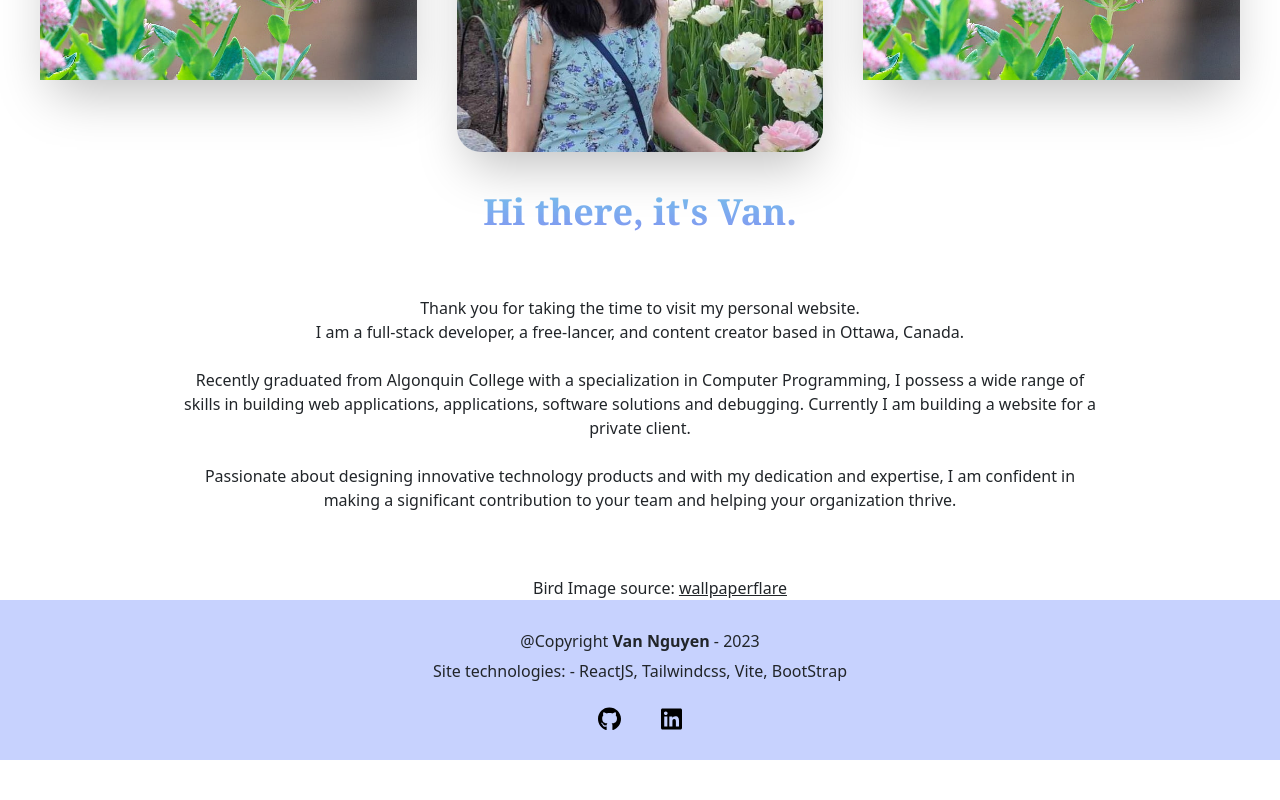
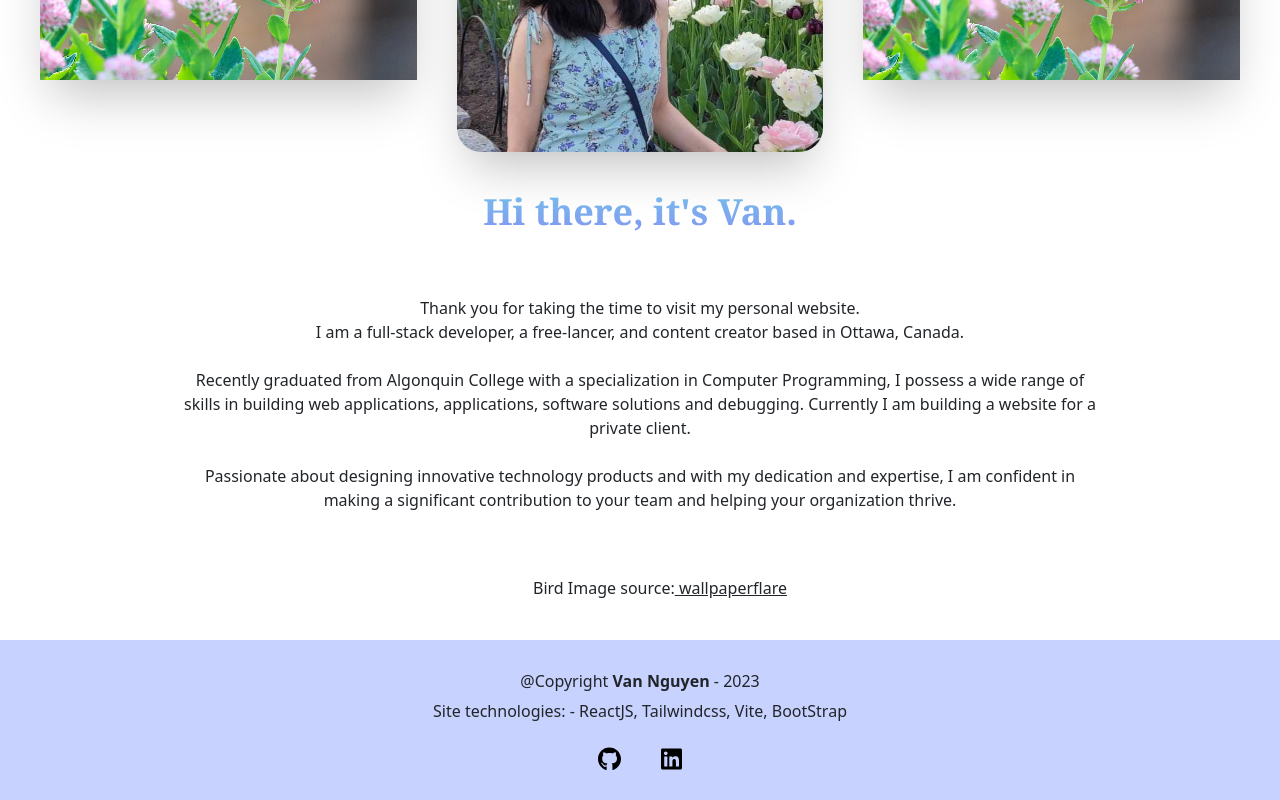
Before and after one commit to vanguyen333/mysiteO, a React (Vite) app: page /about in a window 1280 px wide. Shown: the part 370-1170 px from the top of the page. Before the commit the page ends 1130 px from the top, so only its background shows below. Built offline with nearby package versions, Linux system fonts and the light colour scheme.

Commit message:
edit image source padding About

```diff
--- a/src/pages/About.jsx
+++ b/src/pages/About.jsx
@@ -31,7 +31,7 @@ const About = () => {
           Hi there, it's Van.
         </h1>
         <div className="lg:w-3/4 mx-auto px-4 py-6 sm:px-4 text-center ">
-          <p className="">
+          <p>
             Thank you for taking the time to visit my personal website.
             <br />I am a full-stack developer, a free-lancer, and content
             creator based in Ottawa, Canada. <br />
@@ -52,8 +52,8 @@ const About = () => {
           pivotal part in designing, updating, and revamping the company's
           WordPress website, gaining valuable hands-on experience.  */}
         </div>
-        <p className="pl-10 pt-10">
-          Bird Image source:{" "}
+        <p className="pl-10 pt-10 pb-10">
+          Bird Image source:
           <a href="https://www.wallpaperflare.com/beautiful-girl-with-colorful-hair-desktop-wallpaper-hd-for-mobile-phones-and-laptops-wallpaper-bhxbt">
             <u> wallpaperflare</u>
           </a>
```
